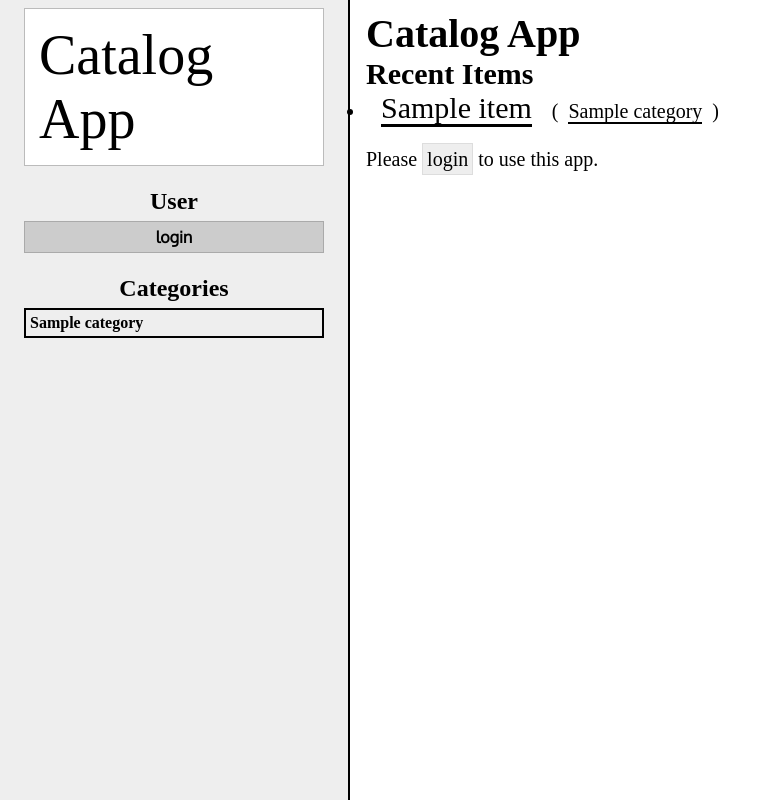
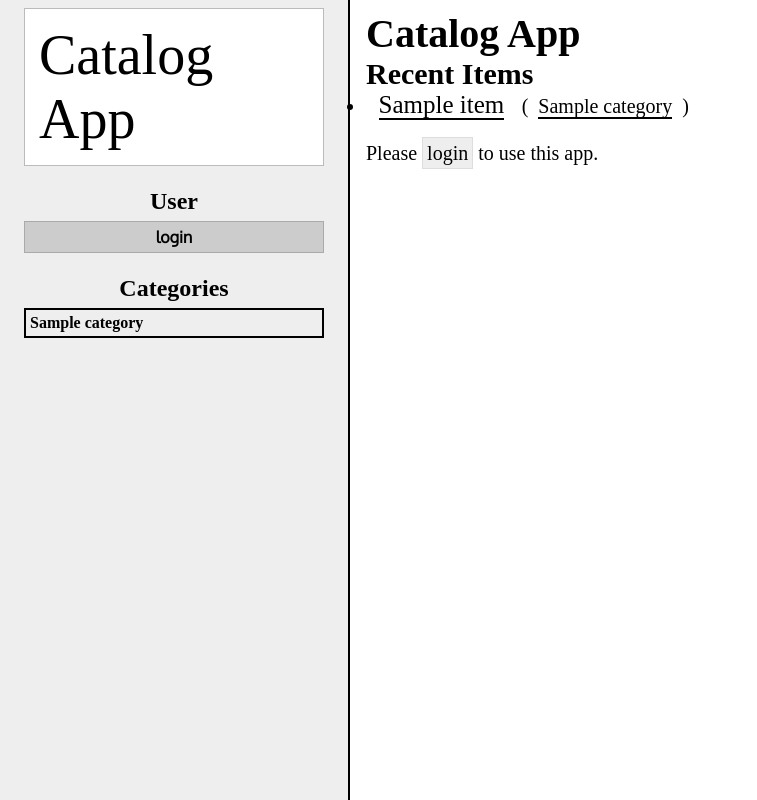
Before and after one commit to morrow/catalog, a Flask app: page / in a window 1280 px wide. Shown: the whole page, without its empty margins (0-757 px from the left). Run offline with Flask 2, Linux system fonts and the light colour scheme; tables that the repository leaves empty hold one stand-in row (values such as "Sample post"); some web fonts are replaced.

Commit message:
refactor: Update item styling

```diff
--- a/static/assets/stylesheets/shared.css
+++ b/static/assets/stylesheets/shared.css
@@ -183,7 +183,7 @@ main a.button {
 }
 
 #recent_items .item .name {
-    font-size:1.5em;
+    font-size:1.25em;
 }
 
 .new.button {
```
